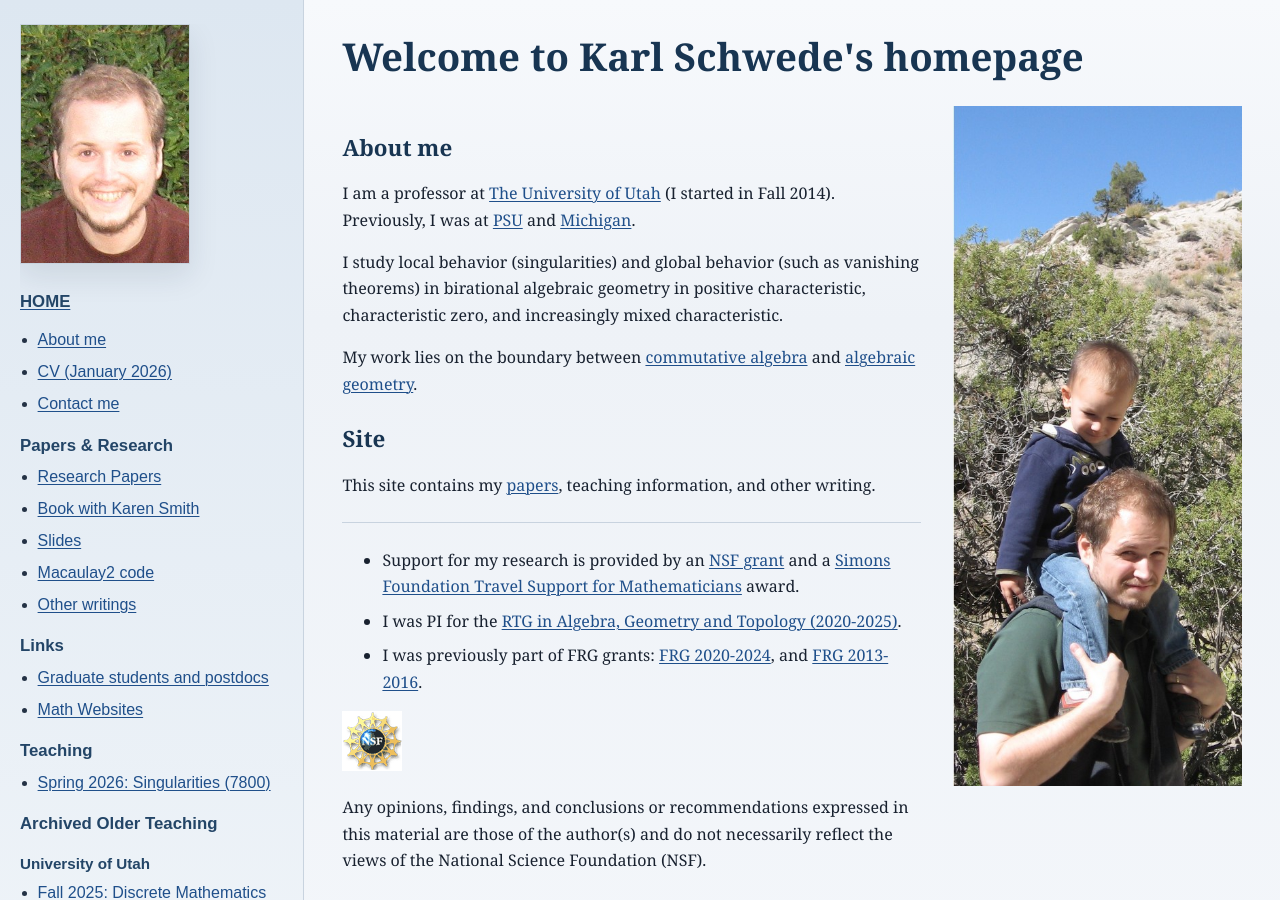
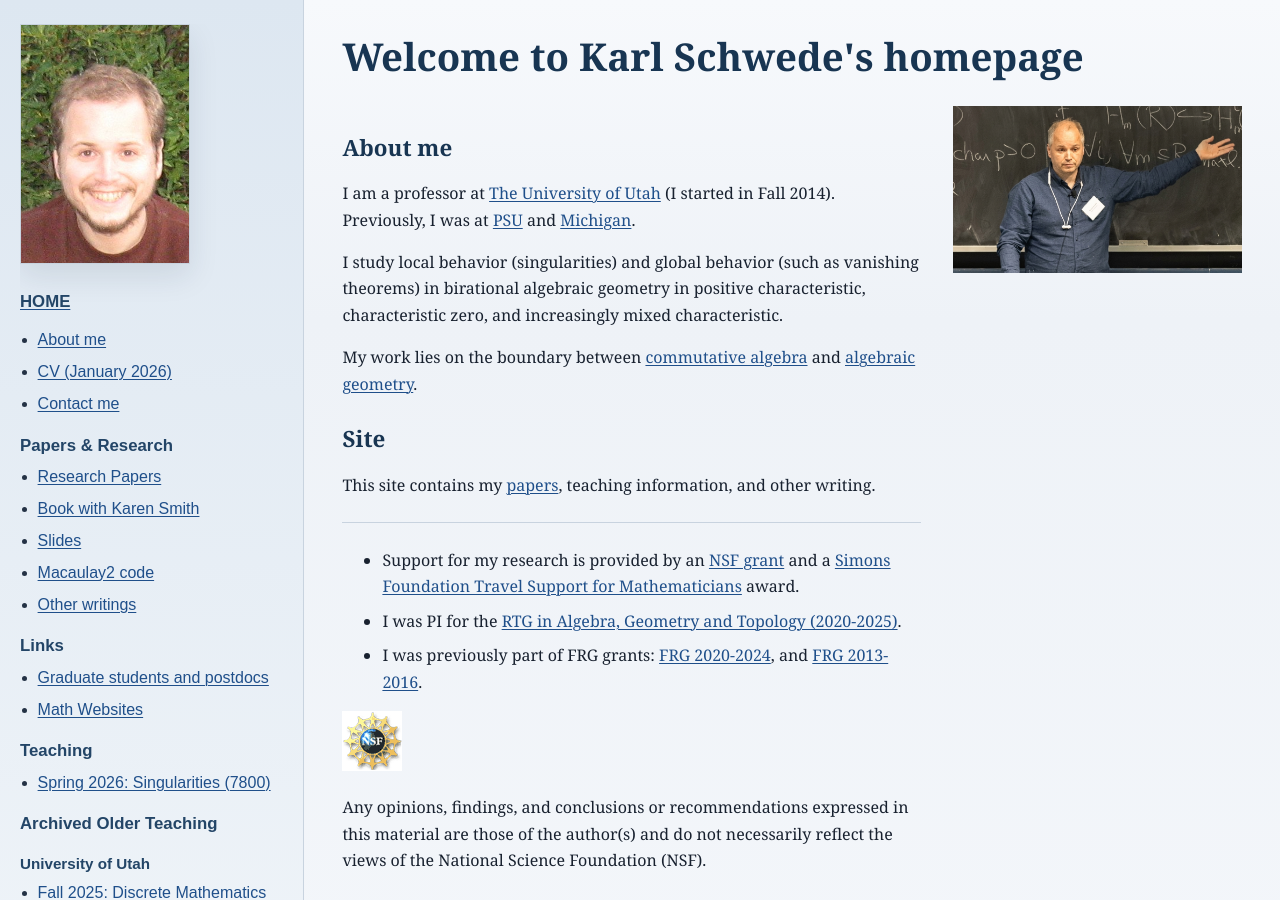
Before and after one commit to kschwede/kschwede.github.io, a Jekyll site: the page built from index.html, in a window 1280 px wide and 900 px high. Built offline with Jekyll 4.4.1, drawn with Linux system fonts in a browser that asks for light colours.

Commit message:
changed frontpage image

```diff
--- a/index.html
+++ b/index.html
@@ -75,8 +75,8 @@
   </section>
 
   <aside class="side-image">
-    <a href="{{ '/KarlPaulUtah.jpg' | relative_url }}">
-      <img src="{{ '/KarlPaulUtah.jpg' | relative_url }}" width="300" alt="Karl Schwede with Paul, standing on a hillside in Utah">
+    <a href="{{ '/SharpennedKarlBlackboard.png' | relative_url }}">
+      <img src="{{ '/SharpennedKarlBlackboard.png' | relative_url }}" width="300" alt="Karl Schwede in front of a blackboard with math on it">
     </a>
   </aside>
 </div>
```
Also changed, not shown: KarlPaulUtah.jpg (deleted), SharpennedKarlBlackboard.png (added).
